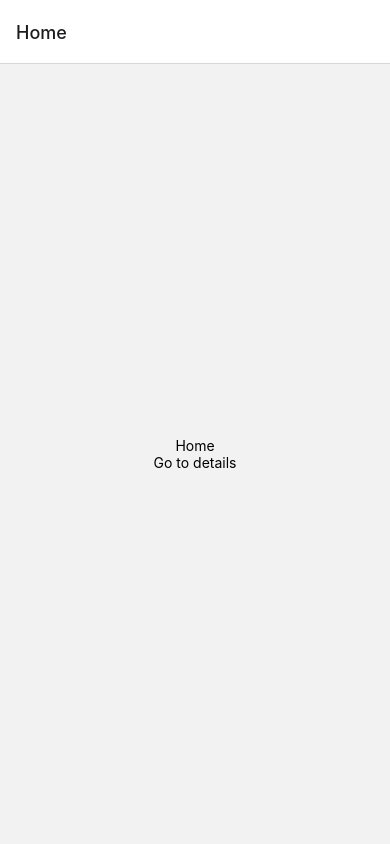
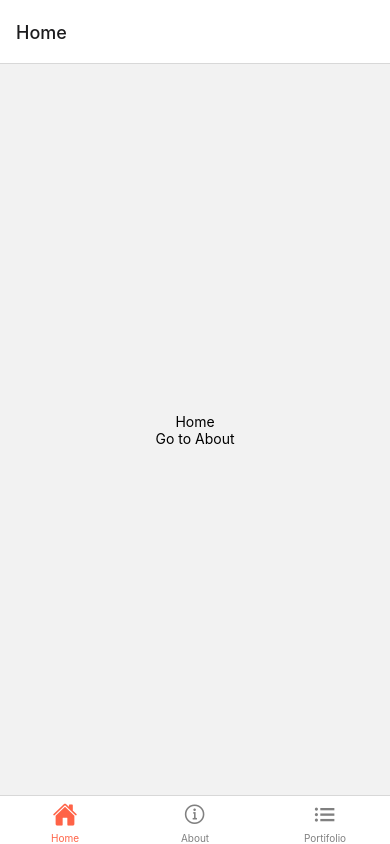
Before and after one commit to sjbatista/portifolio_app, a React Native app: screen / in a window 390 px wide. Built offline with nearby package versions, Linux system fonts and the light colour scheme.

Commit message:
Added 'navigation-Bottom-Tabs' and created new tabs

```diff
--- a/App.js
+++ b/App.js
@@ -3,42 +3,73 @@
 import { NavigationContainer } from '@react-navigation/native';
 import { createStackNavigator } from '@react-navigation/stack';
 import { TouchableOpacity } from 'react-native-gesture-handler';
-
+import { createBottomTabNavigator } from '@react-navigation/bottom-tabs';
+import Ionicons from 'react-native-vector-icons/Ionicons';
 
 function HomeScreen({navigation}){
   return(
     <View style={{flex:1, alignItems:'center', justifyContent:'center'}}>
       <Text>Home</Text>
-      <TouchableOpacity onPress={()=>navigation.navigate('Details')}>
-        <Text>Go to details</Text>
+      <TouchableOpacity onPress={()=> Tab.Navigator('About')}>
+        <Text>Go to About</Text>
       </TouchableOpacity>
     </View>
 
   );
 }
 
-function DetailsScreen({navigation}){
+
+function AboutScreen({navigation}){
   return(
     <View style={{flex:1, alignItems:'center', justifyContent:'center'}}>
-      <Text>Details</Text>
-      <TouchableOpacity onPress={()=>navigation.navigate('Home')}>
-        <Text>Go to home</Text>
-      </TouchableOpacity>
+      <Text>About</Text>
+    </View>
+
+  );
+}
+
+function PortifolioScreen({navigation}){
+  return(
+    <View style={{flex:1, alignItems:'center', justifyContent:'center'}}>
+      <Text>Portifolio</Text>
     </View>
 
   );
 }
 
 const Stack = createStackNavigator();
+const Tab = createBottomTabNavigator();
 
 export default function App() {
   return (
     <NavigationContainer>
-    <Stack.Navigator>
-      <Stack.Screen name="Home" component={HomeScreen} />
-      <Stack.Screen name="Details" component={DetailsScreen} />
-    </Stack.Navigator>
-    </NavigationContainer>
+    <Tab.Navigator
+      screenOptions={({ route }) => ({
+        tabBarIcon: ({ focused, color, size }) => {
+          let iconName;
+
+          if (route.name == 'Home') {
+            iconName = focused
+              ? 'ios-home'
+              : 'ios-home';
+          } else if (route.name == 'About') {
+            iconName = focused ? 'ios-information-circle-outline' : 'ios-information-circle-outline';
+          } else if (route.name == 'Portifolio'){
+            iconName = focused ? 'md-list' : 'md-list';
+          }
+
+          // You can return any component that you like here!
+          return <Ionicons name={iconName} size={size} color={color} />;
+        },
+        tabBarActiveTintColor: 'tomato',
+        tabBarInactiveTintColor: 'gray',
+      })}
+    >
+      <Tab.Screen name="Home" component={HomeScreen} />
+      <Tab.Screen name="About" component={AboutScreen} />
+      <Tab.Screen name="Portifolio" component={PortifolioScreen} />
+    </Tab.Navigator>
+  </NavigationContainer>
   );
 }
 
--- a/package.json
+++ b/package.json
@@ -9,6 +9,7 @@
     "web": "expo start --web"
   },
   "dependencies": {
+    "@react-navigation/bottom-tabs": "^6.4.0",
     "@react-navigation/native": "^6.0.13",
     "@react-navigation/stack": "^6.3.2",
     "expo": "~46.0.13",
```
Also changed, not shown: 2 other files (tests, documents, lock files or other folders).
